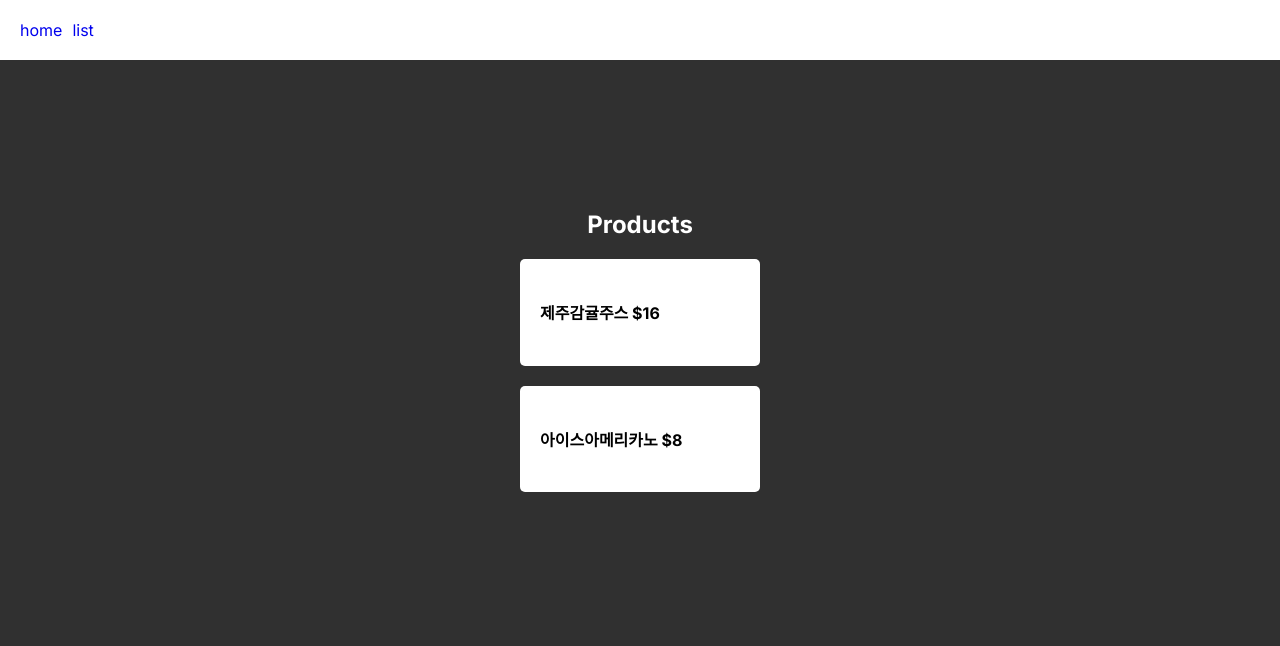
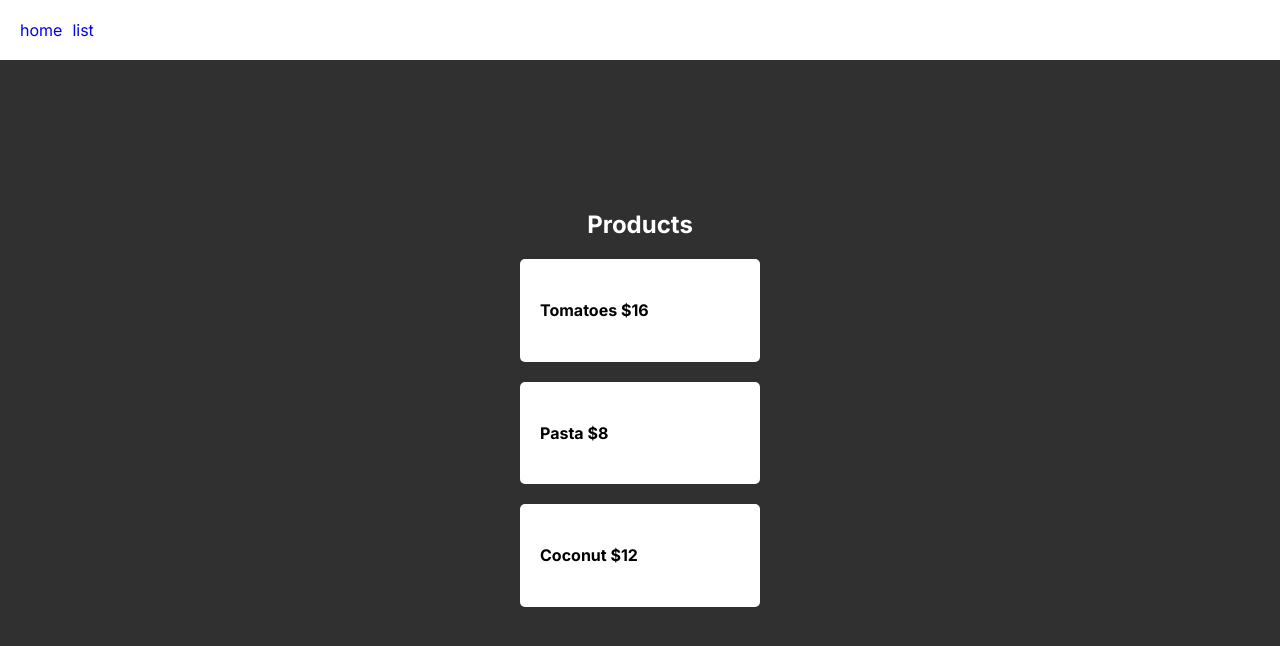
Before and after one commit to daxjective/apple_next, a Next.js app: page /list in a window 1280 px wide. Shown: the top 646 px of the page. Built offline with nearby package versions, Linux system fonts and the light colour scheme.

Commit message:
Javascript map()

```diff
--- a/app/list/page.js
+++ b/app/list/page.js
@@ -1,15 +1,32 @@
-import React from 'react'
+export default function List() {
 
-export default function List() {
+  let 상품 = ["Tomatoes", "Pasta", "Coconut"];
+  let a = [10, 20, "30"]; // 여러가지 데이터 형식 => array
+
+  // map () : array 기본 함수 => 반복
+  let array = [2, 3, 4];
+  let newMap = array.map((a, i) => {
+
+    console.log(a); // 요소 값
+    console.log(i); // 0부터 1씩 증가할
+    console.log('------------------------------------');
+    return 10 ;
+  });
+  console.log(newMap) // [ 10, 10, 10 ]
+
   return (
     <div>
       <h2 className="title">Products</h2>
+
       <div className="food">
-          <h4>제주감귤주스 $16</h4>
+        <h4>{상품[0]} $16</h4>
       </div>
       <div className="food">
-          <h4>아이스아메리카노 $8</h4>
+        <h4>{상품[1]} $8</h4>
+      </div>
+      <div className="food">
+        <h4>{상품[2]} $12</h4>
       </div>
     </div>
-    )
+  );
 }
```
Lines whose indentation alone changed are shown as unchanged.
